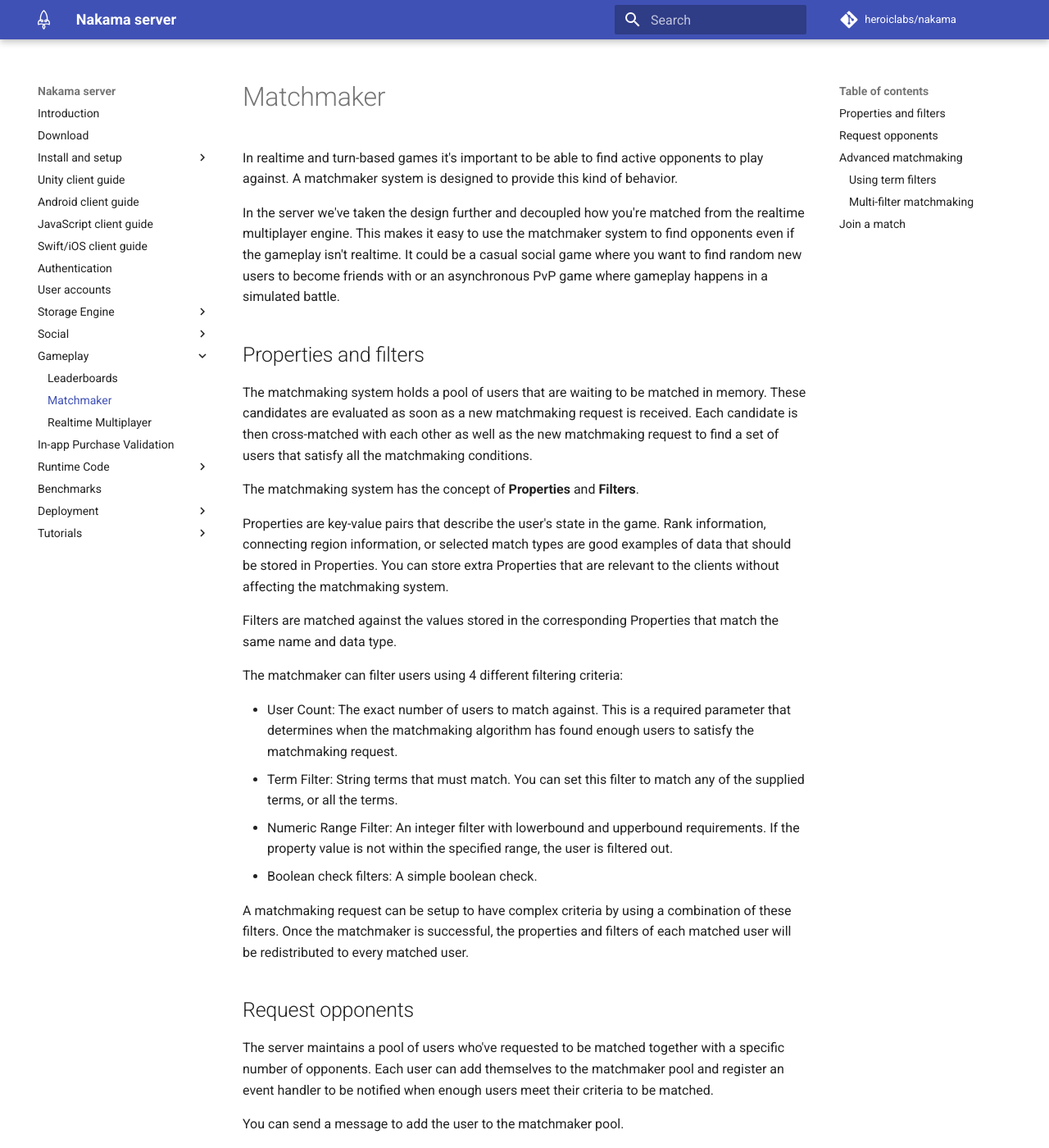
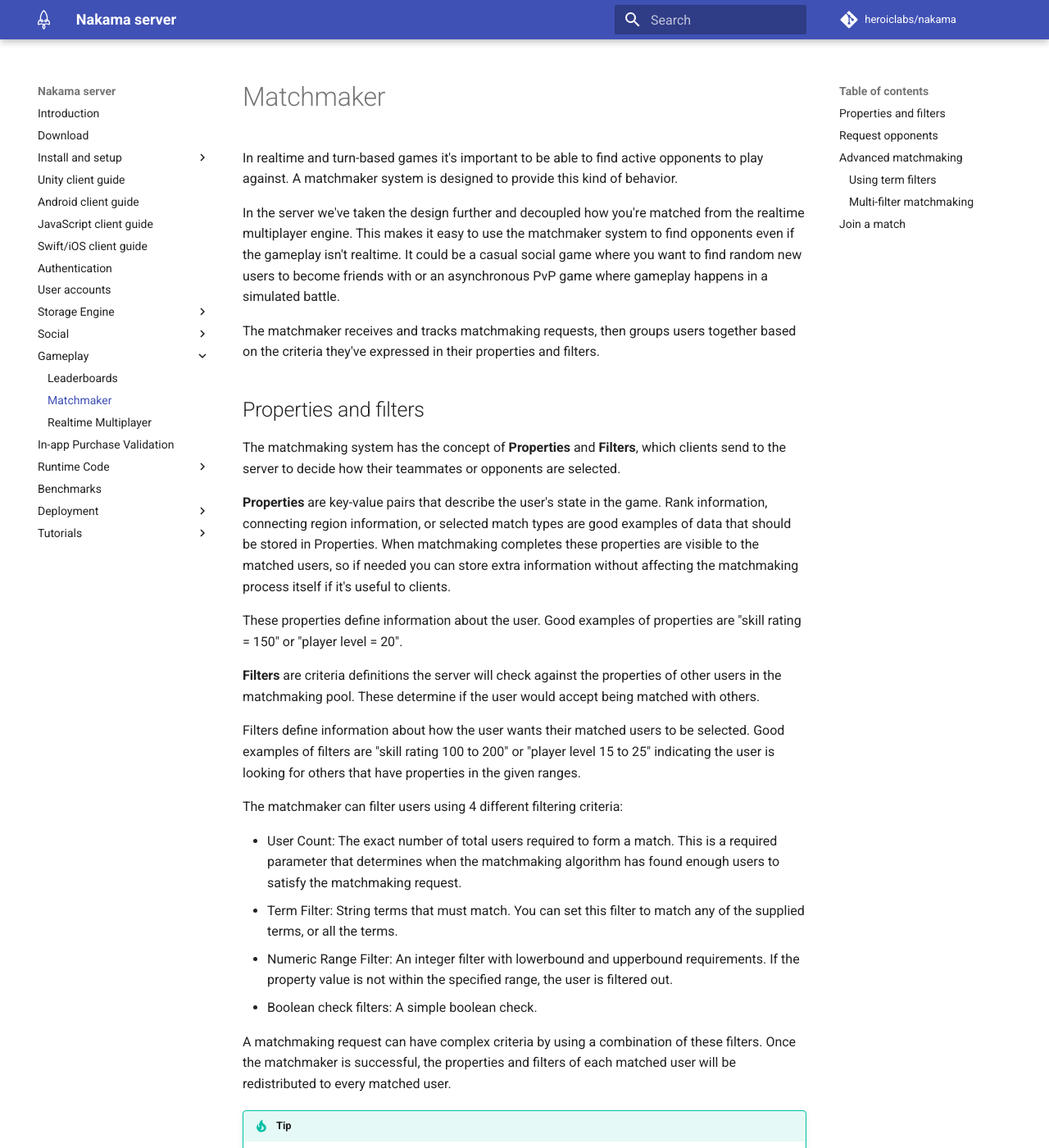
Before and after one commit to heroiclabs/nakama-docs, an MkDocs documentation site: the page built from docs/gameplay-matchmaker.md, in a window 1280 px wide and 1400 px high. Shown: the whole window at 82% size. Built offline with MkDocs 1.6.1 and Material for MkDocs 9.7.7, drawn with Linux system fonts in a browser that asks for light colours; comment, search, counter and statistics services are not loaded; old or Windows-style settings are respelled for this version of MkDocs; some of the changed text lies outside the part shown.

Commit message:
Review updates

```diff
--- a/docs/gameplay-matchmaker.md
+++ b/docs/gameplay-matchmaker.md
@@ -4,28 +4,35 @@
 
 In the server we've taken the design further and decoupled how you're matched from the realtime multiplayer engine. This makes it easy to use the matchmaker system to find opponents even if the gameplay isn't realtime. It could be a casual social game where you want to find random new users to become friends with or an asynchronous PvP game where gameplay happens in a simulated battle.
 
+The matchmaker receives and tracks matchmaking requests, then groups users together based on the criteria they've expressed in their properties and filters.
+
 ## Properties and filters
 
-The matchmaking system holds a pool of users that are waiting to be matched in memory. These candidates are evaluated as soon as a new matchmaking request is received. Each candidate is then cross-matched with each other as well as the new matchmaking request to find a set of users that satisfy all the matchmaking conditions.
+The matchmaking system has the concept of **Properties** and **Filters**, which clients send to the server to decide how their teammates or opponents are selected.
 
-The matchmaking system has the concept of **Properties** and **Filters**.
+**Properties** are key-value pairs that describe the user's state in the game. Rank information, connecting region information, or selected match types are good examples of data that should be stored in Properties. When matchmaking completes these properties are visible to the matched users, so if needed you can store extra information without affecting the matchmaking process itself if it's useful to clients.
 
-Properties are key-value pairs that describe the user's state in the game. Rank information, connecting region information, or selected match types are good examples of data that should be stored in Properties. You can store extra Properties that are relevant to the clients without affecting the matchmaking system.
+These properties define information about the user. Good examples of properties are "skill rating = 150" or "player level = 20".
 
-Filters are matched against the values stored in the corresponding Properties that match the same name and data type.
+**Filters** are criteria definitions the server will check against the properties of other users in the matchmaking pool. These determine if the user would accept being matched with others.
+
+Filters define information about how the user wants their matched users to be selected. Good examples of filters are "skill rating 100 to 200" or "player level 15 to 25" indicating the user is looking for others that have properties in the given ranges.
 
 The matchmaker can filter users using 4 different filtering criteria:
 
-- User Count: The exact number of users to match against. This is a required parameter that determines when the matchmaking algorithm has found enough users to satisfy the matchmaking request.
+- User Count: The exact number of total users required to form a match. This is a required parameter that determines when the matchmaking algorithm has found enough users to satisfy the matchmaking request.
 - Term Filter: String terms that must match. You can set this filter to match any of the supplied terms, or all the terms.
 - Numeric Range Filter: An integer filter with lowerbound and upperbound requirements. If the property value is not within the specified range, the user is filtered out.
 - Boolean check filters: A simple boolean check.
 
-A matchmaking request can be setup to have complex criteria by using a combination of these filters. Once the matchmaker is successful, the properties and filters of each matched user will be redistributed to every matched user.
+A matchmaking request can have complex criteria by using a combination of these filters. Once the matchmaker is successful, the properties and filters of each matched user will be redistributed to every matched user.
+
+!!! Tip
+    The [Advanced matchmaking](#advanced-matchmaking) section has details on how each filter type works and how to compose filters to achieve complex matchmaking rules.
 
 ## Request opponents
 
-The server maintains a pool of users who've requested to be matched together with a specific number of opponents. Each user can add themselves to the matchmaker pool and register an event handler to be notified when enough users meet their criteria to be matched.
+The server maintains a pool of users who've requested to be matched together with a specific number of opponents and each user's properties and filters if specified. Each user can add themselves to the matchmaker pool and register an event handler to be notified when enough users meet their criteria to be matched.
 
 You can send a message to add the user to the matchmaker pool.
 
@@ -78,9 +85,9 @@
 
 ## Advanced matchmaking
 
-In the example above, only the required user count was set. This is the most loose matchmaking request. Below, we'll look at more complex matchmaking requests and how they are represented in Nakama.
+In the example above, only the required user count was set. This is the most loose matchmaking request that will select users randomly. Below we'll look at more complex matchmaking requests and how they are represented in Nakama.
 
-We'll use a popular car racing game as an example to demonstrate how matchmaking can be setup. In this game, a player can play as a cop or a racer, and has two different ranks based on whichever character they play. The player can have a custom car with specific boosters which other players will need to know about.
+We'll use a popular car racing game as an example to demonstrate how matchmaking can be set up. In this game a player can play as a cop or a racer, and has two different ranks based on whichever character they play. The player can have a custom car with specific boosters which other players will need to know about.
 
 ### Using term filters
 
@@ -90,21 +97,21 @@
 // Look for a match for 8 participants. Yourself and 7 more.
 var message = new NMatchmakeAddMessage.Builder(8);
 
-// Setup player's properties
-// Whitelist of maps that the player prefers to play
+// Set player's properties.
+// Whitelist of maps that the player is willing to play.
 message.AddProperty("interested-maps", new HashSet<string> {"vegas", "downtown-la"});
 
-// This player is playing as a "cop"
+// This player is playing as a "cop".
 message.AddProperty("player-type", "cop");
 
-// This player's car boosters - this is only used as extra metadata information
+// This player's car boosters - this is only used as extra metadata information.
 message.AddProperty("car-boosters", new HashSet<string> {"bullets", "spikes", "emp-shockwave"});
 
-// Let's add the matchmaking criteria
-// Whitelist of maps that the player can play
+// Let's add the matchmaking criteria.
+// Whitelist of maps that the opponents must be willing to play.
 message.AddTermFilter("interested-maps", new HashSet<string> {"vegas", "downtown-la", "santa-cruz"}, false);
 
-// The player wants to only play with racers
+// The player wants to only play with racers.
 message.AddTermFilter("player-type", new HashSet<string> {"racer"}, true);
 
 client.Send(message.Build(), (INMatchmakeTicket ticket) => {
```
Also changed, not shown: other parts of docs/gameplay-matchmaker.md (+9 -9 lines).
